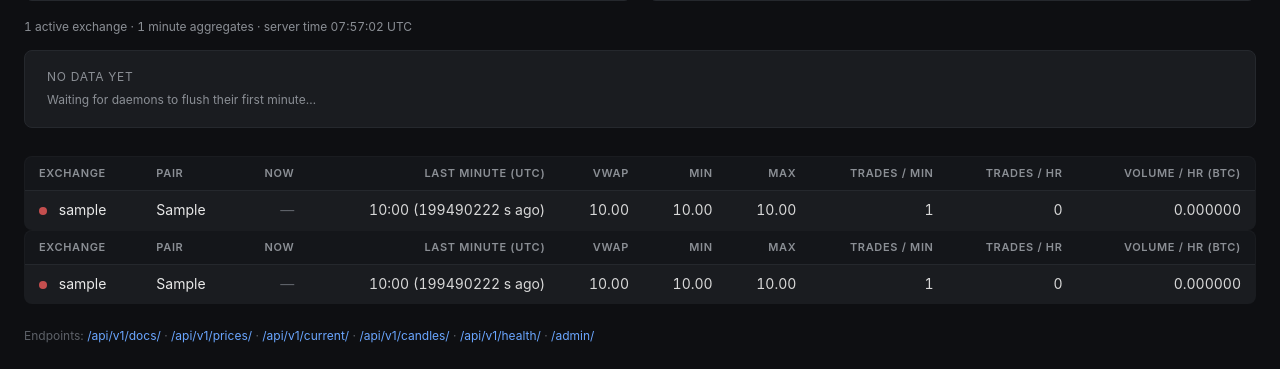
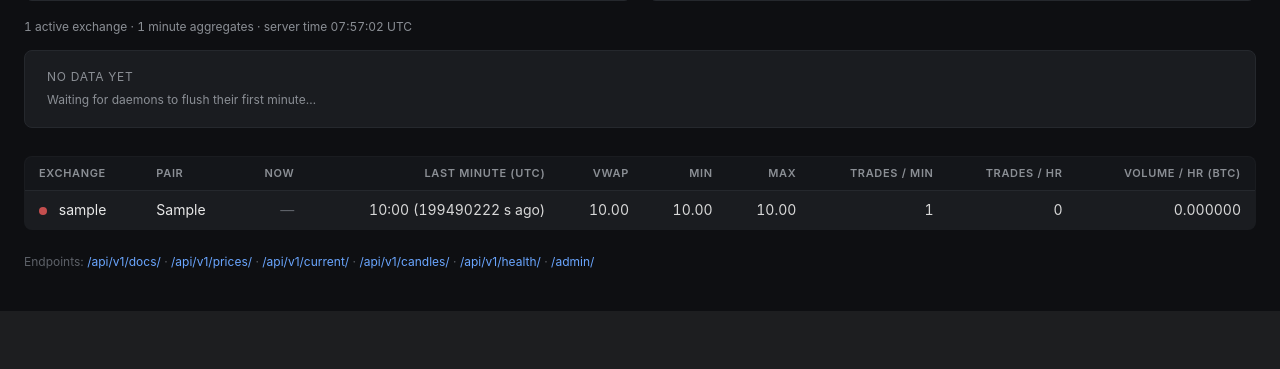
Before and after one commit to AbelLykens/pricemon, a Django app: page / in a window 1280 px wide. Shown: the part 489-858 px from the top of the page. After the commit the page ends 800 px from the top, so only its background shows below. Run offline with Django 5.2, Linux system fonts and the light colour scheme; tables that the repository leaves empty hold one stand-in row (values such as "Sample post"); parts of the project's set-up code (start-up, migrations or seed data) failed here and were passed over.

Commit message:
Remove duplicate stats table from overview page
The same table is already rendered via the included _overview_content.html
fragment used for auto-refresh; the static copy was a leftover.

Co-Authored-By: Claude Opus 4.7 (1M context) <noreply@anthropic.com>

```diff
--- a/api/templates/api/overview.html
+++ b/api/templates/api/overview.html
@@ -163,59 +163,6 @@
   <div id="overview-content">
     {% include "api/_overview_content.html" %}
   </div>
-
-  <table>
-    <thead>
-      <tr>
-        <th>exchange</th>
-        <th>pair</th>
-        <th>now</th>
-        <th>last minute (UTC)</th>
-        <th>VWAP</th>
-        <th>min</th>
-        <th>max</th>
-        <th>trades / min</th>
-        <th>trades / hr</th>
-        <th>volume / hr (BTC)</th>
-      </tr>
-    </thead>
-    <tbody>
-      {% for r in rows %}
-        <tr>
-          <td>
-            {% if r.fresh %}<span class="dot ok"  title="recent (≤ 3 min)"></span>
-            {% elif r.stale %}<span class="dot bad" title="stale (no minute in 10 min)"></span>
-            {% else %}<span class="dot warn" title="aging"></span>{% endif %}
-            {{ r.exchange }}
-          </td>
-          <td>{{ r.symbol }}</td>
-          {% if r.current_price %}
-            <td class="num" style="color:{% if r.current_fresh %}#e8e8e8{% else %}#d39e3a{% endif %}">
-              {{ r.current_price|floatformat:2 }}
-              {% if not r.current_fresh %}<span class="muted">({{ r.current_age_sec|floatformat:0 }}s)</span>{% endif %}
-            </td>
-          {% else %}
-            <td class="muted">—</td>
-          {% endif %}
-          {% if r.latest_minute %}
-            <td class="num">{{ r.latest_minute|date:"H:i" }} <span class="muted">({{ r.age_sec|floatformat:0 }} s ago)</span></td>
-            <td class="num">{{ r.vwap|floatformat:2 }}</td>
-            <td class="num">{{ r.min|floatformat:2 }}</td>
-            <td class="num">{{ r.max|floatformat:2 }}</td>
-            <td class="num">{{ r.trades_minute }}</td>
-          {% else %}
-            <td class="muted">—</td>
-            <td class="muted">—</td>
-            <td class="muted">—</td>
-            <td class="muted">—</td>
-            <td class="muted">—</td>
-          {% endif %}
-          <td class="num">{{ r.trades_hour|default:0 }}</td>
-          <td class="num">{{ r.volume_hour|floatformat:6|default:"0.000000" }}</td>
-        </tr>
-      {% endfor %}
-    </tbody>
-  </table>
 
   <div class="footer">
     Endpoints: <a href="/api/v1/docs/">/api/v1/docs/</a> ·
```
